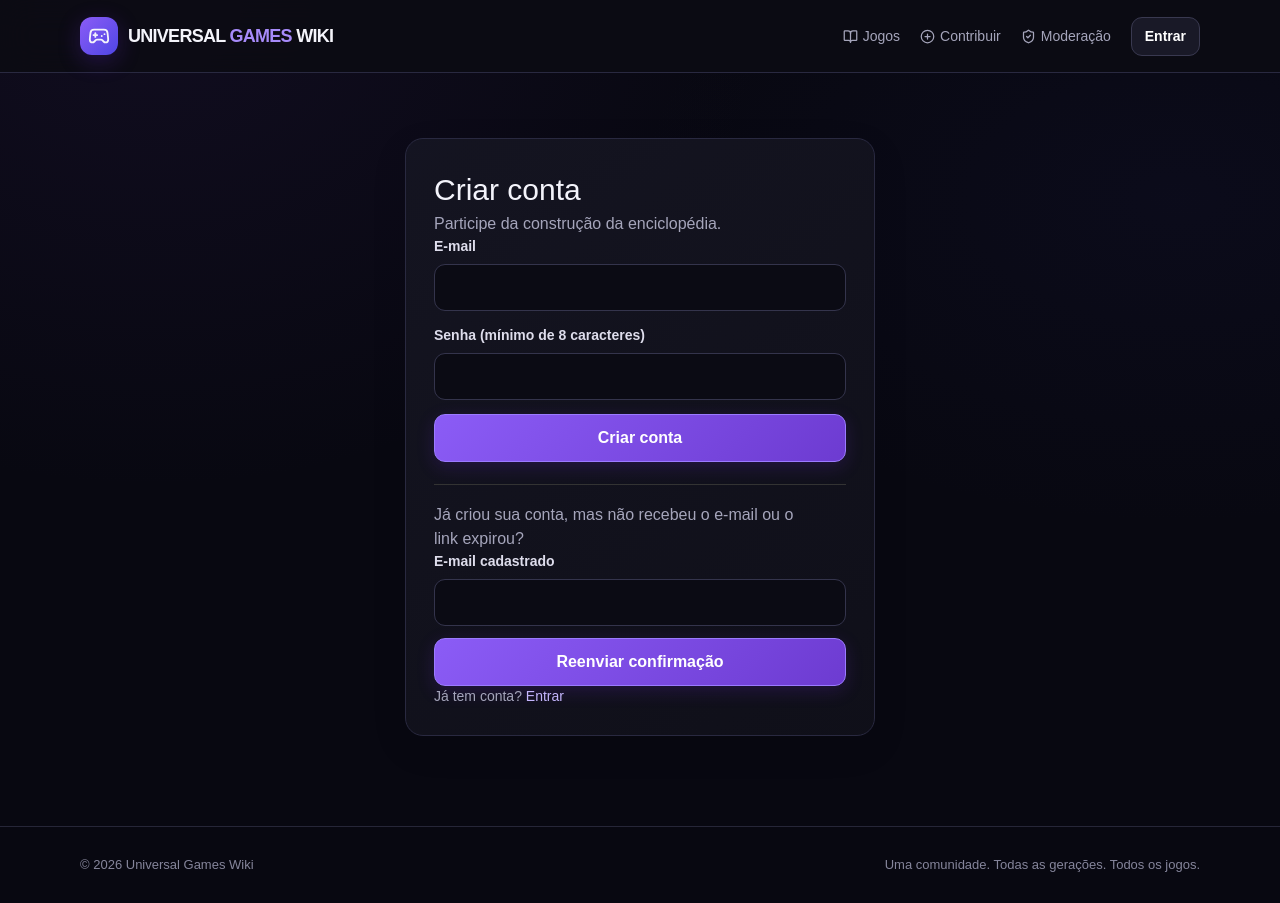
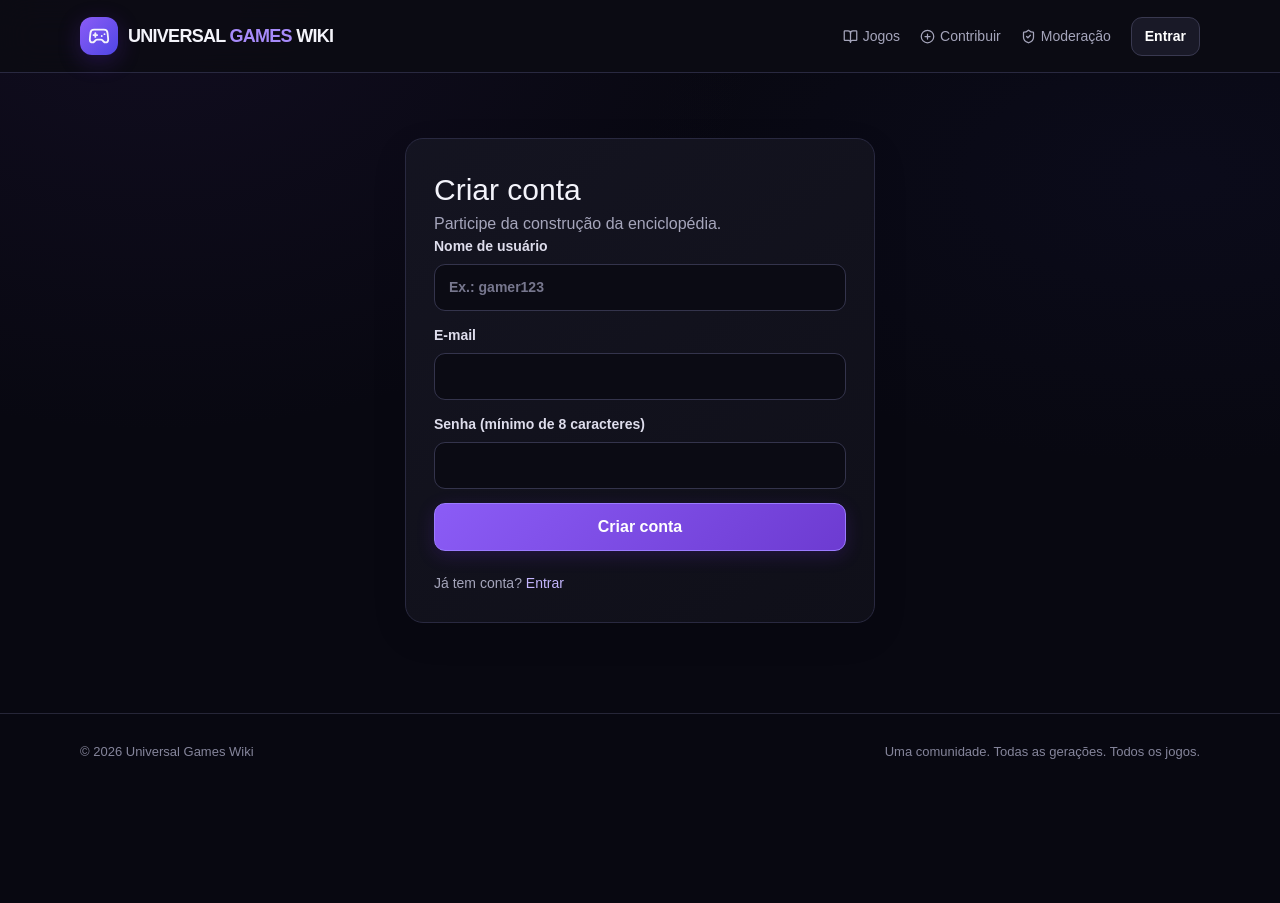
Before and after one commit to davizim140/Universal-Games-Wiki, a Next.js app: page /cadastro in a window 1280 px wide. After the commit the page ends 800 px from the top, so only its background shows below. Built offline with nearby package versions, Linux system fonts and the light colour scheme; no server answers.

Commit message:
Add username field to signup form

```diff
--- a/app/cadastro/page.tsx
+++ b/app/cadastro/page.tsx
@@ -1,5 +1,5 @@
 import Link from "next/link";
-import { resendSignupConfirmation, signUp } from "@/app/actions";
+import { signUp } from "@/app/actions";
 
 export default async function CadastroPage({ searchParams }: { searchParams: Promise<{ erro?: string; mensagem?: string }> }) {
   const p = await searchParams;
@@ -9,18 +9,12 @@ export default async function CadastroPage({ searchParams }: { searchParams: Pro
       {p.erro && <p role="alert" style={{ color: "#fca5a5" }}>{p.erro}</p>}
       {p.mensagem && <p role="status" style={{ color: "#86efac" }}>{p.mensagem}</p>}
       <form action={signUp} style={{ display: "grid", gap: 14 }}>
+        <label>Nome de usuário<input className="field" type="text" name="username" required minLength={3} maxLength={20} pattern="[A-Za-z0-9_]+" title="Use de 3 a 20 letras, números ou _." autoComplete="username" placeholder="Ex.: gamer123" /></label>
         <label>E-mail<input className="field" type="email" name="email" required autoComplete="email" /></label>
         <label>Senha (mínimo de 8 caracteres)<input className="field" type="password" name="password" minLength={8} required autoComplete="new-password" /></label>
         <button className="btn" type="submit">Criar conta</button>
       </form>
-      <div style={{ borderTop: "1px solid #333", marginTop: 22, paddingTop: 18 }}>
-        <p className="muted" style={{ marginTop: 0 }}>Já criou sua conta, mas não recebeu o e-mail ou o link expirou?</p>
-        <form action={resendSignupConfirmation} style={{ display: "grid", gap: 12 }}>
-          <label>E-mail cadastrado<input className="field" type="email" name="email" required autoComplete="email" /></label>
-          <button className="btn" type="submit">Reenviar confirmação</button>
-        </form>
-      </div>
-      <p className="muted" style={{ fontSize: 14 }}>Já tem conta? <Link href="/entrar" style={{ color: "#c4b5fd" }}>Entrar</Link></p>
+      <p className="muted" style={{ fontSize: 14, marginTop: 22 }}>Já tem conta? <Link href="/entrar" style={{ color: "#c4b5fd" }}>Entrar</Link></p>
     </div>
   </main>;
 }
```
